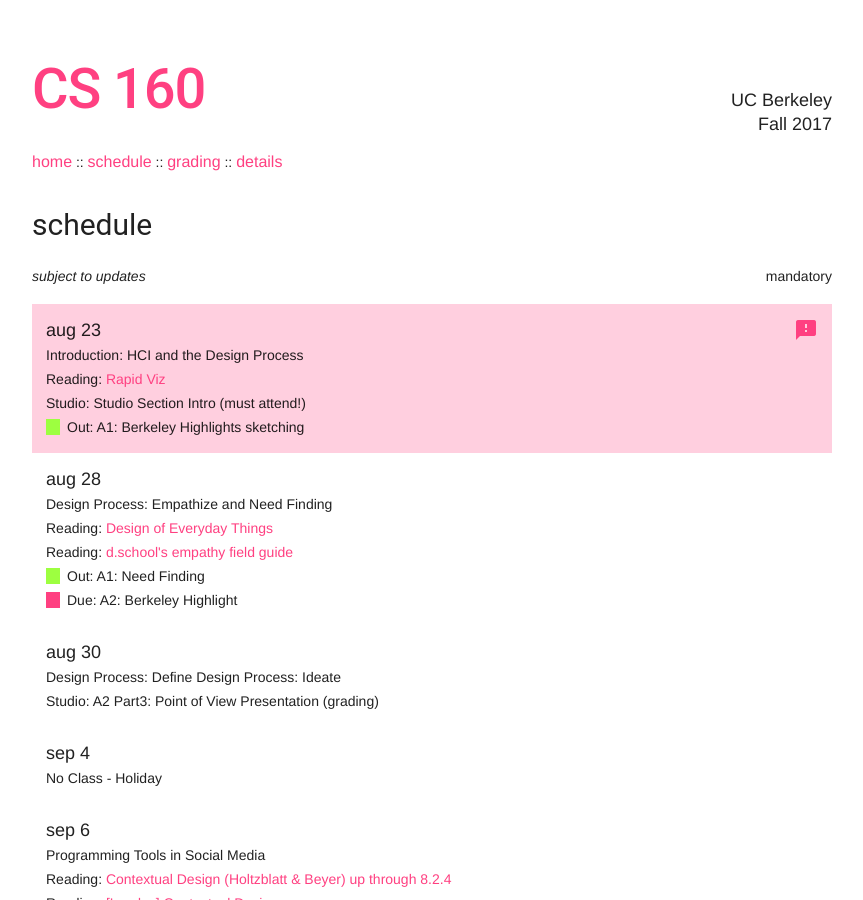
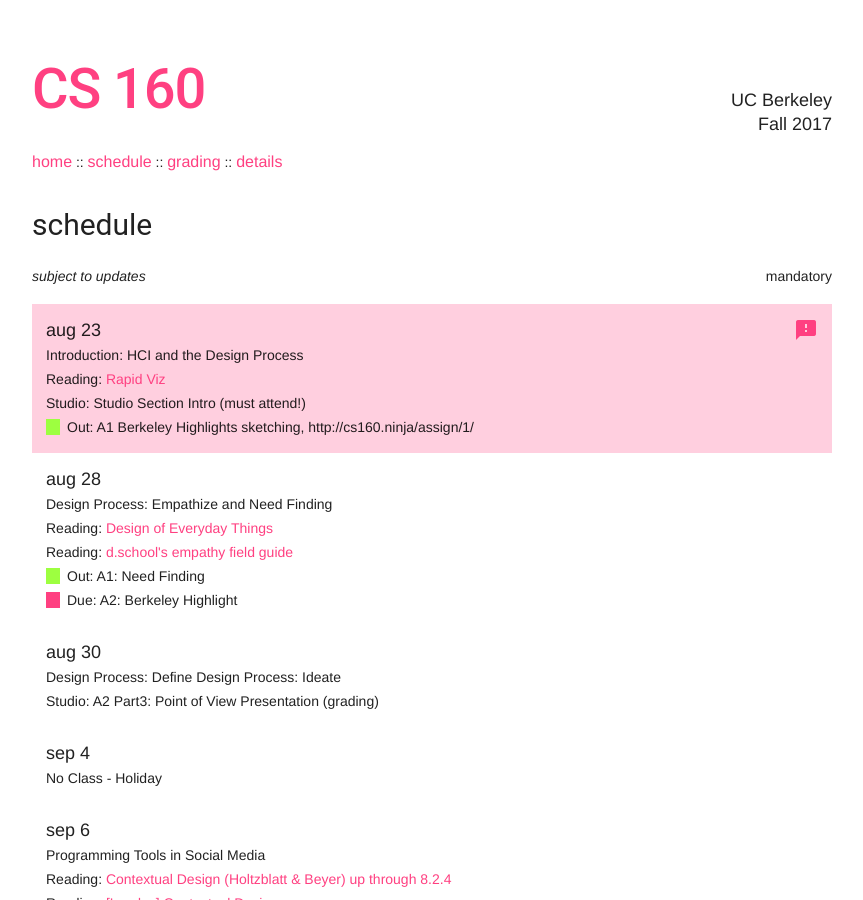
Before and after one commit to cs160-berkeley/website, a Jekyll site: the page built from schedule.md, in a window 1280 px wide and 900 px high. Shown: the whole window, without its empty margins (208-1071 px from the left). Built offline with Jekyll 4.4.1, drawn with Linux system fonts in a browser that asks for light colours; some of the changed lines change nothing that is shown.

Commit message:
update schedule yaml

```diff
--- a/_data/schedule.yaml
+++ b/_data/schedule.yaml
@@ -15,7 +15,7 @@
   Reading:
   - name: Rapid Viz
     link: https://drive.google.com/open?id=0Bw5c_JsRiheEQ1M0WkFyTkIyUmM
-  Assign: 'A1: Berkeley Highlights sketching'
+  Assign: A1 Berkeley Highlights sketching,  http://cs160.ninja/assign/1/
   StudioWebSiteLabel: Studio Section Intro (must attend!)
   Studio: TA leads studio section, presents own design for critique. More drawing
     exercises, focus on people
```
